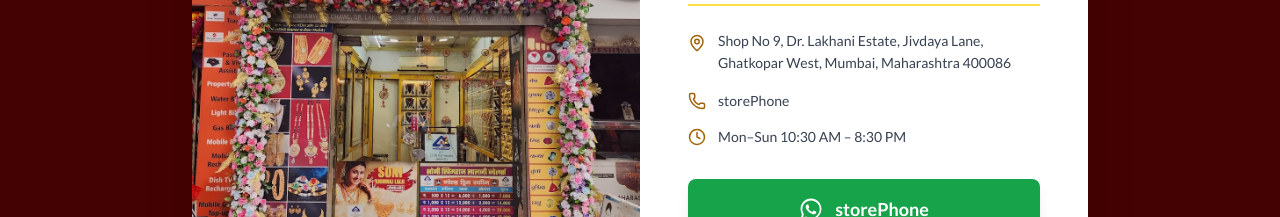
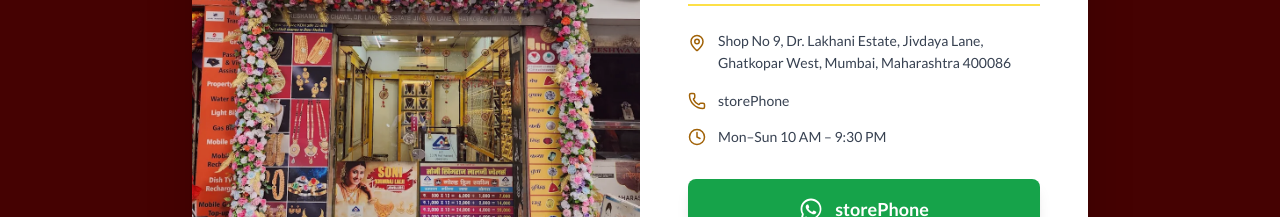
Before and after one commit to yashsoni369/soni-khimraj-lalji-jewellers, a React (Vite) app: page / in a window 1280 px wide. Shown: the part 5420-5637 px from the top of the page. Built offline with nearby package versions, Linux system fonts and the light colour scheme; a web font is replaced by a local one.

Commit message:
shop time fix

```diff
--- a/constants.ts
+++ b/constants.ts
@@ -7,7 +7,7 @@ export const STORE_INFO: StoreInfo = {
   phone: import.meta.env.VITE_STORE_PHONE || "+91-98765-43210",
   whatsapp: import.meta.env.VITE_STORE_WHATSAPP || "+919876543210",
   email: import.meta.env.VITE_STORE_EMAIL || "contact@skljewellers.com",
-  hours: "Mon–Sun 10:30 AM – 8:30 PM",
+  hours: "Mon–Sun 10 AM – 9:30 PM",
   mapEmbedUrl: "https://maps.app.goo.gl/7KYPvULTMaccjDjJA",
   instagram: "https://www.instagram.com/sonikhimrajlalji/"
 };
```
